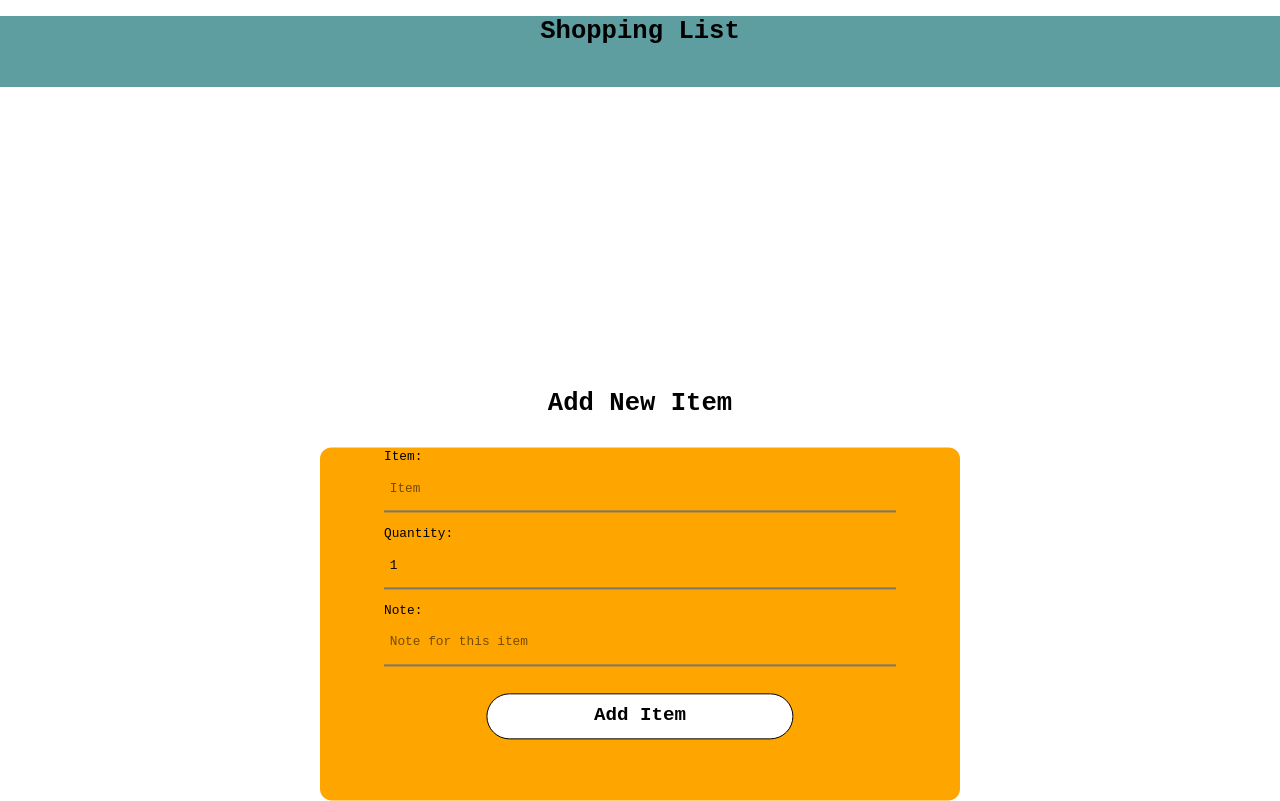
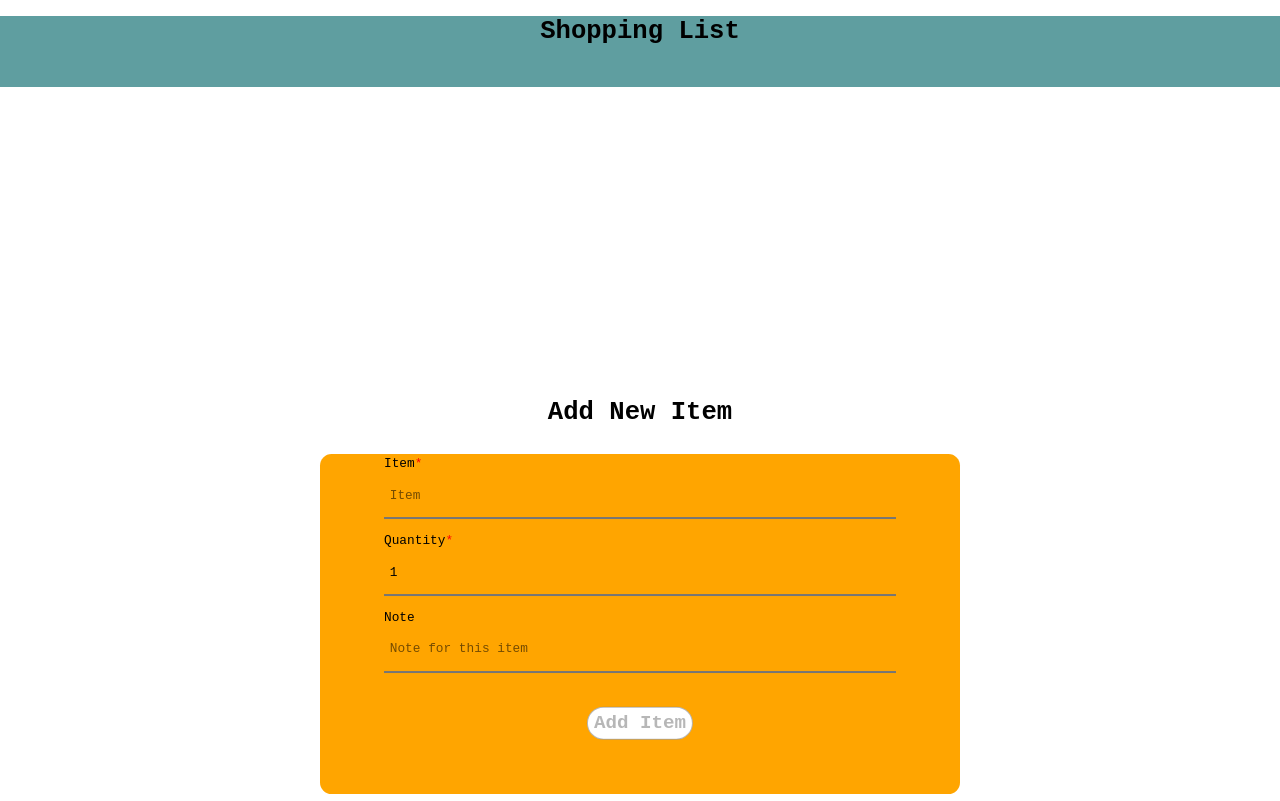
Before and after one commit to phamduylong/ShoppingList, a SvelteKit app: page / in a window 1280 px wide. Built offline with nearby package versions, Linux system fonts and the light colour scheme.

Commit message:
add button disability and required asterisk

```diff
--- a/src/components/AddForm.svelte
+++ b/src/components/AddForm.svelte
@@ -4,6 +4,7 @@
 	let item = '',
 		note = '',
 		quantity = 1;
+	$: valid = item !== "" && item !== undefined && !isNaN(quantity) && quantity > 0;
 
 	function emitAddItem() {
 		const new_item = {
@@ -27,9 +28,9 @@
 
 <form on:submit|preventDefault={emitAddItem}>
     <h2><b>Add New Item</b></h2>
-	<label for="item">Item:</label>
+	<label for="item" class="required">Item</label>
 	<input type="text" name="item" placeholder="Item" required bind:value={item} />
-	<label for="quantity">Quantity:</label><br />
+	<label for="quantity" class="required">Quantity</label><br />
 	<input
 		type="number"
 		name="quantity"
@@ -39,9 +40,9 @@
 		required
 		bind:value={quantity}
 	/>
-	<label for="note">Note:</label>
+	<label for="note">Note</label>
 	<input type="text" name="note" placeholder="Note for this item" bind:value={note} />
-	<input type="submit" value="Add Item" />
+	<button type="submit" disabled={!valid}>Add Item</button>
 </form>
 
 <style>
@@ -70,6 +71,11 @@
 		max-height: 50%;
 	}
 
+	.required:after {
+		content:"*";
+		color: red;
+  	}
+
 	input {
 		border-top: none;
 		border-right: none;
@@ -83,7 +89,7 @@
 		outline: none;
 	}
 
-	input[type='submit'] {
+	button[type='submit'] {
 		max-width: 60%;
 		max-height: 20%;
 		border: 1px solid;
```
